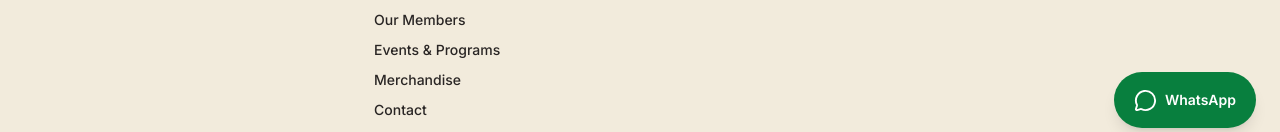
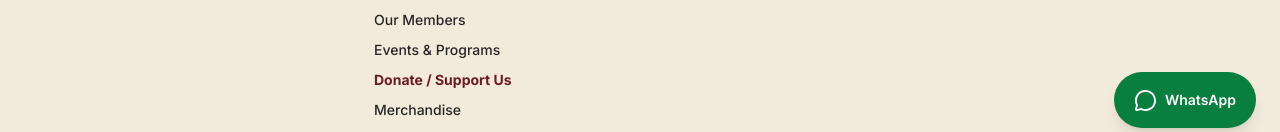
Before and after one commit to sherpaten/Zero-Point-Meditation-Center, a React (Vite) app in the folder zero-point-meditation/: page /membership-admin in a window 1280 px wide. Shown: the part 580-712 px from the top of the page. Built offline with nearby package versions, Linux system fonts and the light colour scheme; no server answers.

Commit message:
Add donation link to footer

```diff
--- a/zero-point-meditation/src/components/Footer.jsx
+++ b/zero-point-meditation/src/components/Footer.jsx
@@ -40,6 +40,7 @@ export default function Footer() {
             <li><Link to="/about#team" className="hover:text-buddhist-gold transition-colors">Our Team</Link></li>
             <li><Link to="/about#members" className="hover:text-buddhist-gold transition-colors">Our Members</Link></li>
             <li><Link to="/events" className="hover:text-buddhist-gold transition-colors">Events & Programs</Link></li>
+            <li><Link to="/donate" className="font-bold text-buddhist-burgundy hover:text-buddhist-gold transition-colors">Donate / Support Us</Link></li>
             <li><Link to="/merchandise" className="hover:text-buddhist-gold transition-colors">Merchandise</Link></li>
             <li><Link to="/contact" className="hover:text-buddhist-gold transition-colors">Contact</Link></li>
             <li><Link to="/membership" className="text-stone-600 hover:text-buddhist-gold transition-colors">Member Login</Link></li>
```
